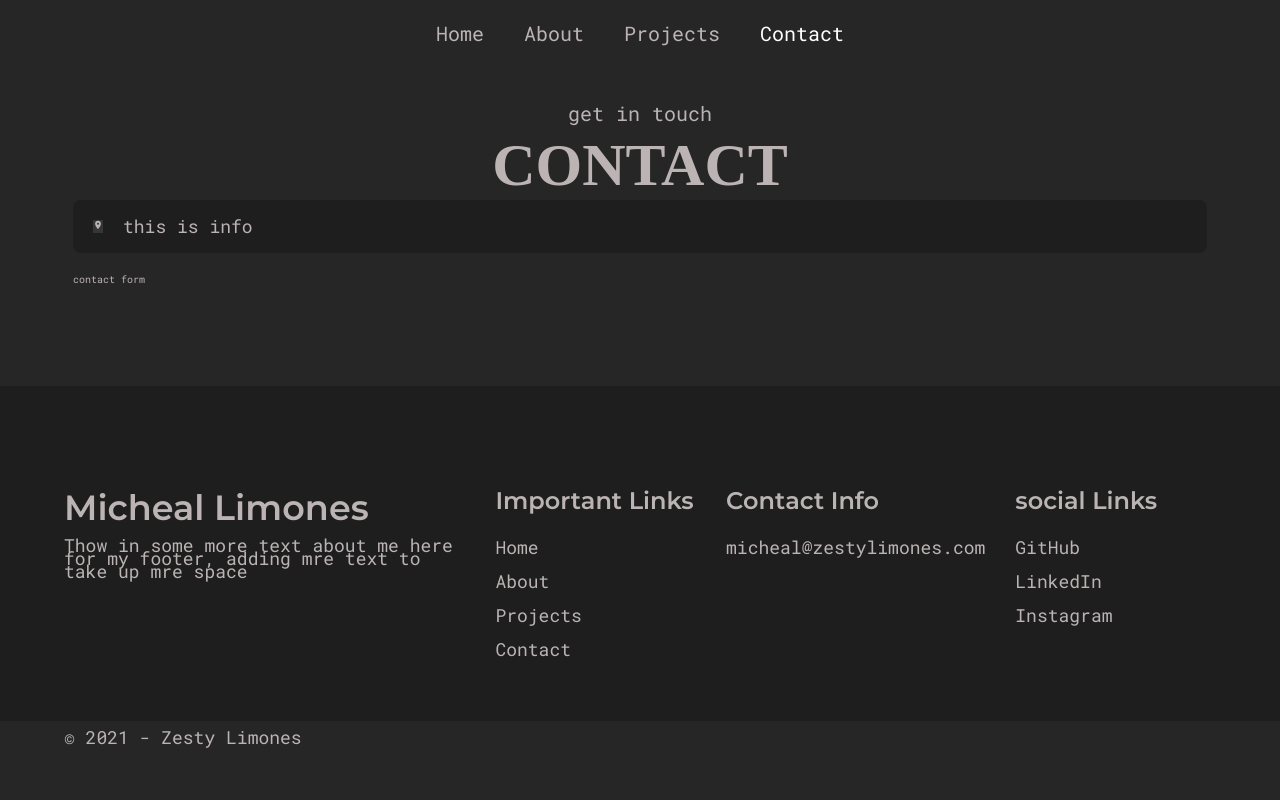
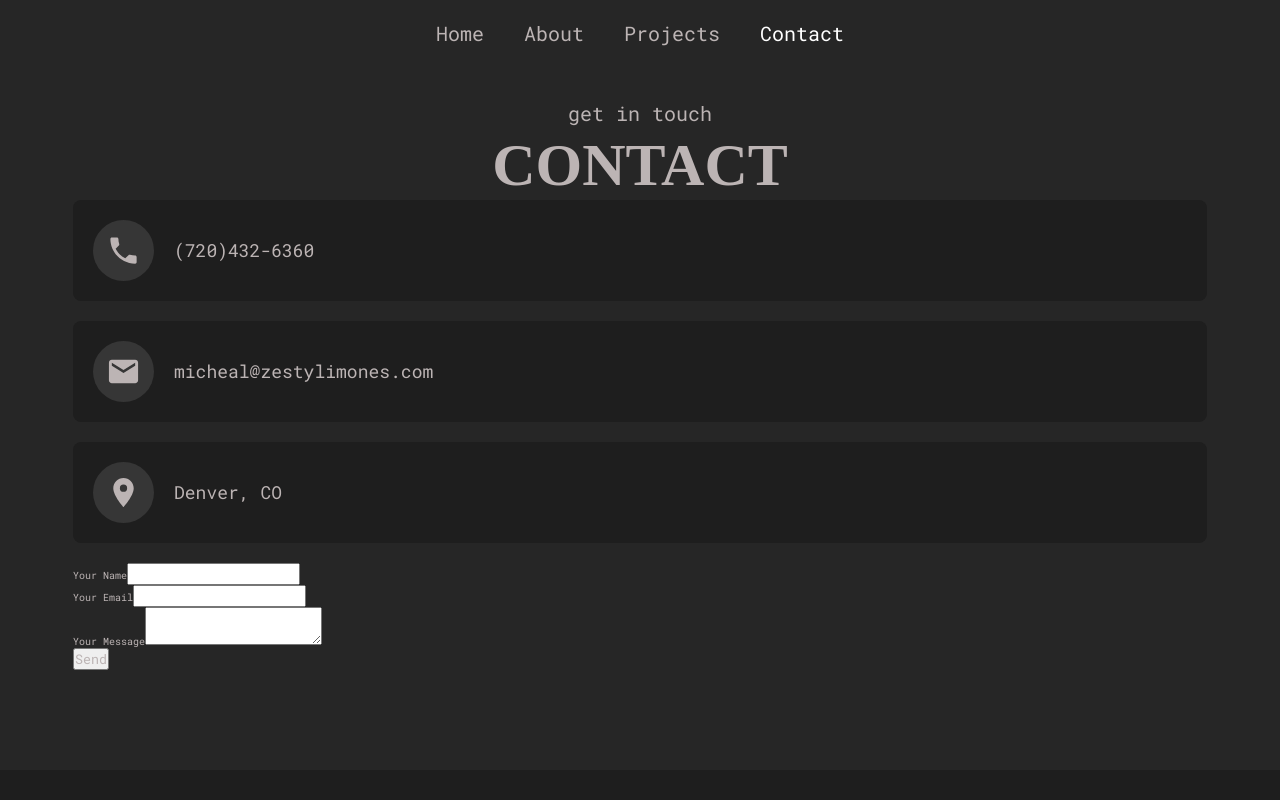
Before and after one commit to ZestyLimones/Zesty_React_Portfolio, a React (Create React App) app: page /contact in a window 1280 px wide. Shown: the top 800 px of the page. Built offline with nearby package versions, Linux system fonts and the light colour scheme; the HTML template or start-up script is replaced by a standard one; a web font is replaced by a local one.

Commit message:
updated contact info. Added contact form.

```diff
--- /dev/null
+++ b/src/components/ContactForm.js
@@ -0,0 +1,51 @@
+import React, { useState } from 'react';
+
+export default function ContactForm() {
+  const [name, setName] = useState('');
+  const [email, setEmail] = useState('');
+  const [message, setMessage] = useState('');
+
+  return (
+    <div>
+      <form>
+        <div className="form-group">
+          <label htmlFor="name">
+            Your Name
+            <input
+              type="text"
+              id="name"
+              name="name"
+              value={name}
+              onChange={(e) => setName(e.target.value)}
+            />
+          </label>
+        </div>
+        <div className="form-group">
+          <label htmlFor="email">
+            Your Email
+            <input
+              type="text"
+              id="email"
+              name="email"
+              value={email}
+              onChange={(e) => setEmail(e.target.value)}
+            />
+          </label>
+        </div>
+        <div className="form-group">
+          <label htmlFor="name">
+            Your Message
+            <textarea
+              type="text"
+              id="message"
+              message="message"
+              value={message}
+              onChange={(e) => setMessage(e.target.value)}
+            />
+          </label>
+        </div>
+        <button type="submit">Send</button>
+      </form>
+    </div>
+  );
+}
--- a/src/components/ContactInfoItem.js
+++ b/src/components/ContactInfoItem.js
@@ -1,5 +1,5 @@
 import React from 'react';
-import { MdPlace } from 'react-icons/md';
+import { MdEmail } from 'react-icons/md';
 import styled from 'styled-components';
 import PText from './PText';
 
@@ -14,11 +14,19 @@ const ContactItemStyles = styled.div`
   .icon {
     color: var(--white);
     background-color: var(--gray-2);
+    padding: 1.3rem;
+    display: flex;
+    align-items: center;
+    justify-content: center;
+    border-radius: 50%;
+  }
+  svg {
+    width: 3.5rem;
   }
 `;
 
 export default function ContactInfoItem({
-  icon = <MdPlace />,
+  icon = <MdEmail />,
   text = 'this is info',
 }) {
   return (
--- a/src/components/ContactSection.js
+++ b/src/components/ContactSection.js
@@ -1,5 +1,7 @@
 import React from 'react';
+import { MdEmail, MdLocalPhone, MdPlace } from 'react-icons/md';
 import styled from 'styled-components';
+import ContactForm from './ContactForm';
 import ContactInfoItem from './ContactInfoItem';
 import SectionTitle from './SectionTitle';
 
@@ -14,9 +16,16 @@ export default function ContactSection() {
         <SectionTitle heading="Contact" subheading="get in touch" />
         <div className="contactSection__wrapper">
           <div className="left">
-            <ContactInfoItem />
+            <ContactInfoItem icon={<MdLocalPhone />} text="(720)432-6360" />
+            <ContactInfoItem
+              icon={<MdEmail />}
+              text="micheal@zestylimones.com"
+            />
+            <ContactInfoItem icon={<MdPlace />} text="Denver, CO" />
           </div>
-          <div className="right">contact form</div>
+          <div className="right">
+            <ContactForm />
+          </div>
         </div>
       </div>
     </ContactSectionStyles>
--- a/src/components/Footer.js
+++ b/src/components/Footer.js
@@ -98,6 +98,14 @@ export default function Footer() {
                 title: 'micheal@zestylimones.com',
                 path: 'mailto:micheal@zestylimones.com',
               },
+              {
+                title: '(720)432-6360',
+                path: 'tel:+17204326360',
+              },
+              {
+                title: 'Denver, CO',
+                path: 'http://google.com/maps',
+              },
             ]}
           />
         </div>
```
